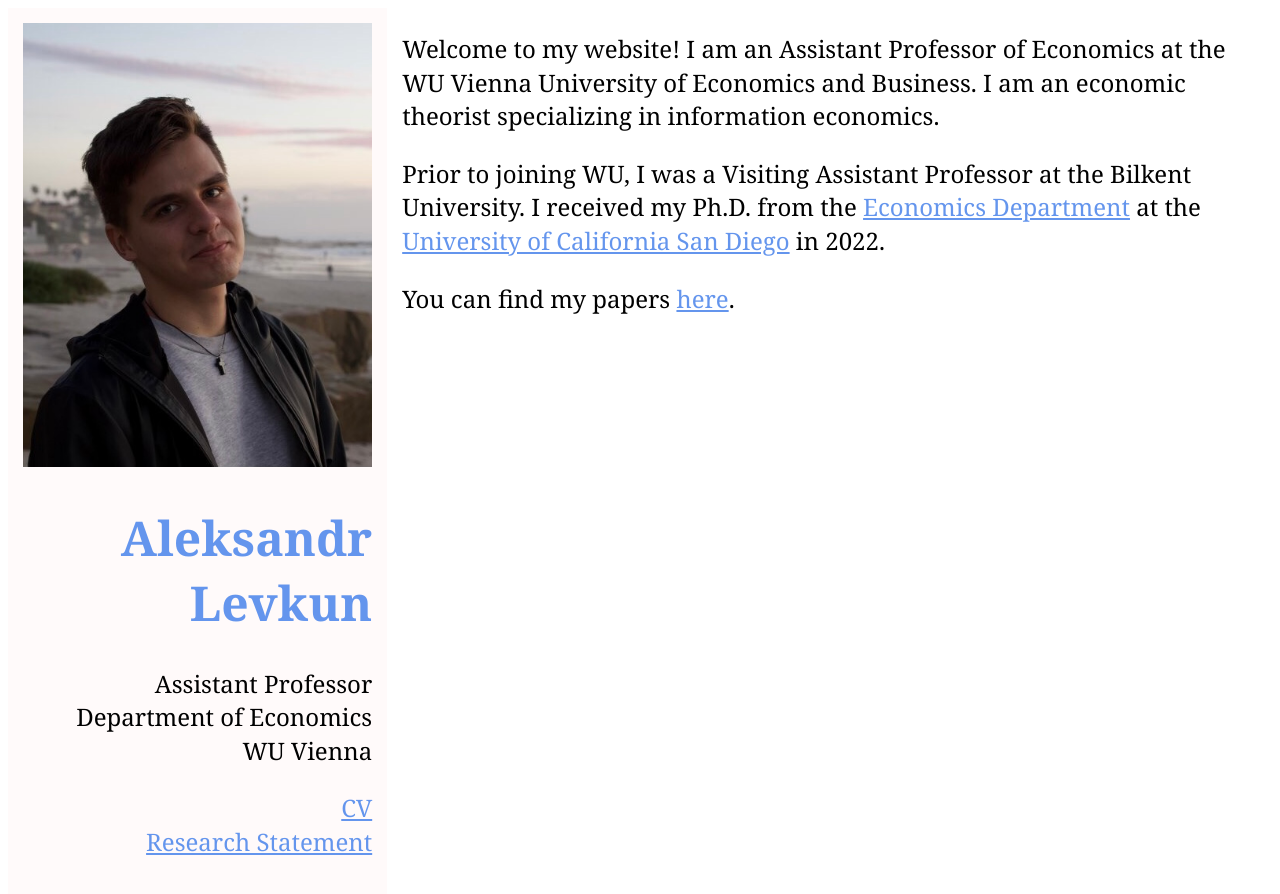
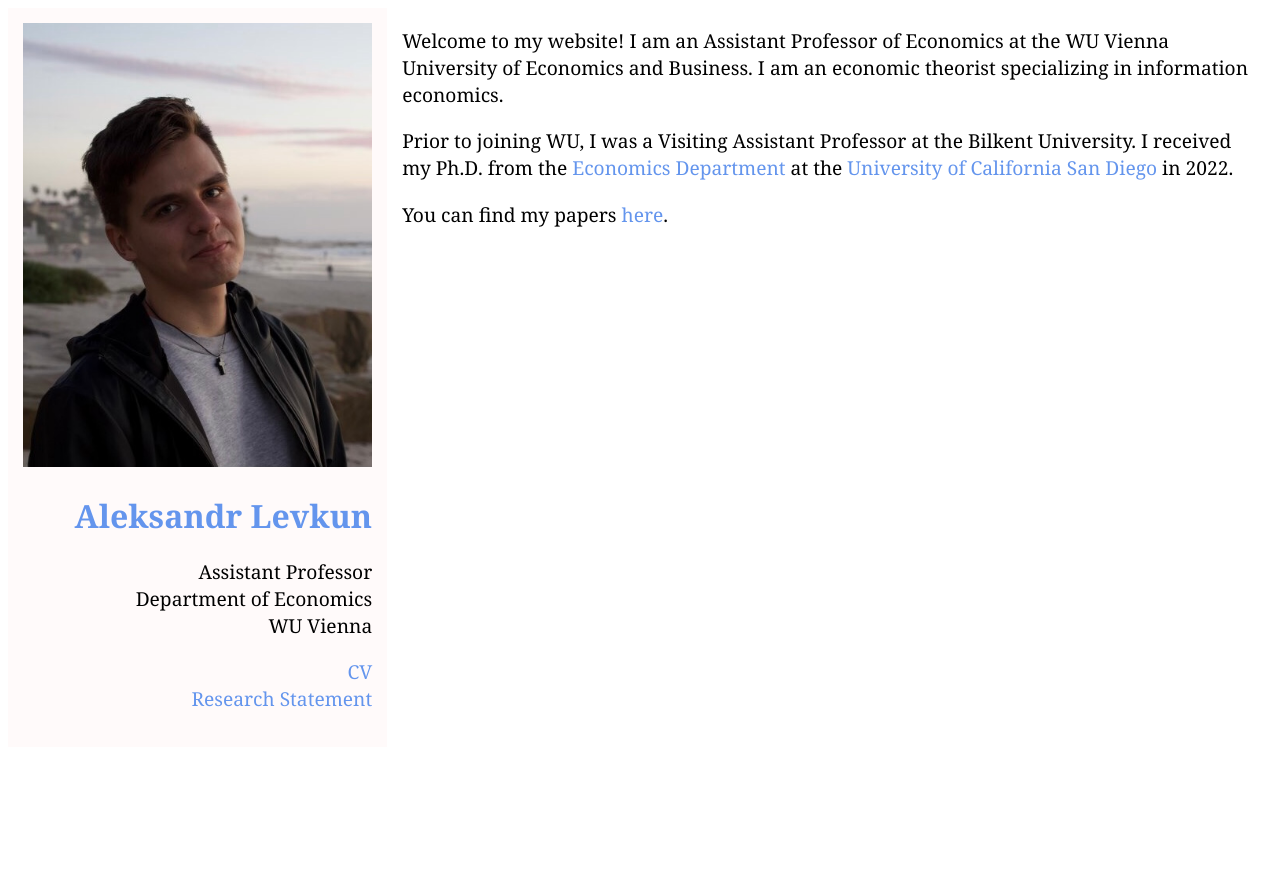
Before and after one commit to alevkun/alevkun.github.io, a Jekyll site: the page built from index.html, in a window 1280 px wide. Shown: the top 894 px of the page. Built offline with Jekyll 4.4.1, drawn with Linux system fonts in a browser that asks for light colours.

Commit message:
Update title.html

```diff
--- a/_layouts/title.html
+++ b/_layouts/title.html
@@ -52,18 +52,16 @@
 
 a {
     color: CornflowerBlue;
-}
-a:hover {
-    text-decoration: underline;
+    text-decoration: none;
 }
 h1 {
-    font-size: 3em;
+    font-size: 2em;
     font-family: 'Georgia', 'Helvetica', 'Arial';
 }
 p {
-    font-size: 1.5em;
+    font-size: 1.2em;
     font-family: 'Georgia', 'Helvetica', 'Arial';
-    line-height: 1.4em;
+    <!-- line-height: 1.4em; -->
 }
 
 </style>
```
